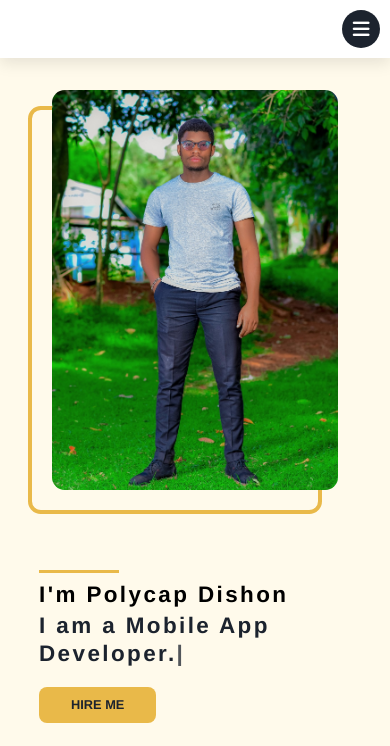
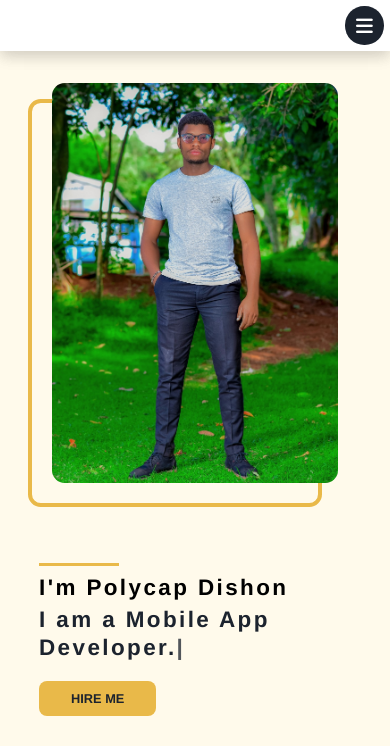
Before and after one commit to Dishon-dev/myportfolio, a plain HTML site: page index.html in a window 390 px wide. Shown: the top 746 px of the page. Drawn offline with nearby package versions, Linux system fonts and the light colour scheme.

Commit message:
mobile view

```diff
--- a/css/styles.css
+++ b/css/styles.css
@@ -242,7 +242,8 @@ img {
   .mobile_menu {
     display: flex;
     justify-content: flex-end;
-    padding: 0.6rem;
+    box-shadow: var(--box-shadow);
+    padding: 0.4rem;
   }
 
   .header #menu_btn {
```
